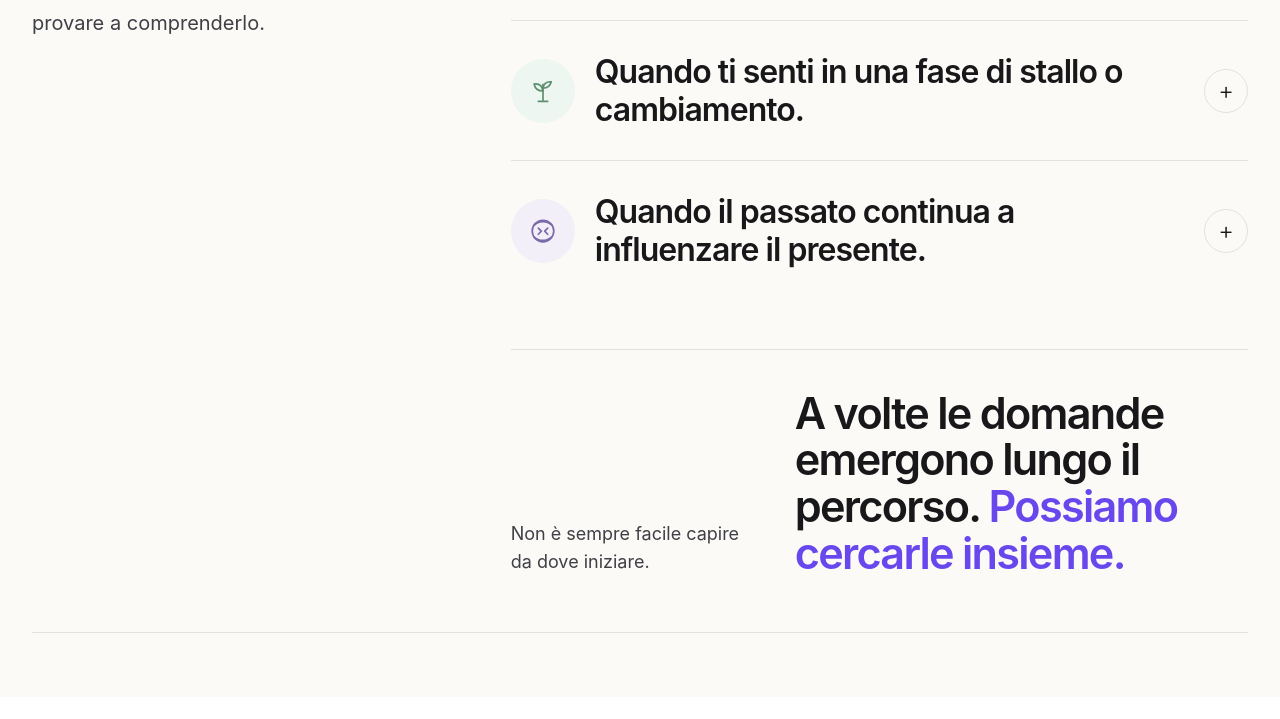
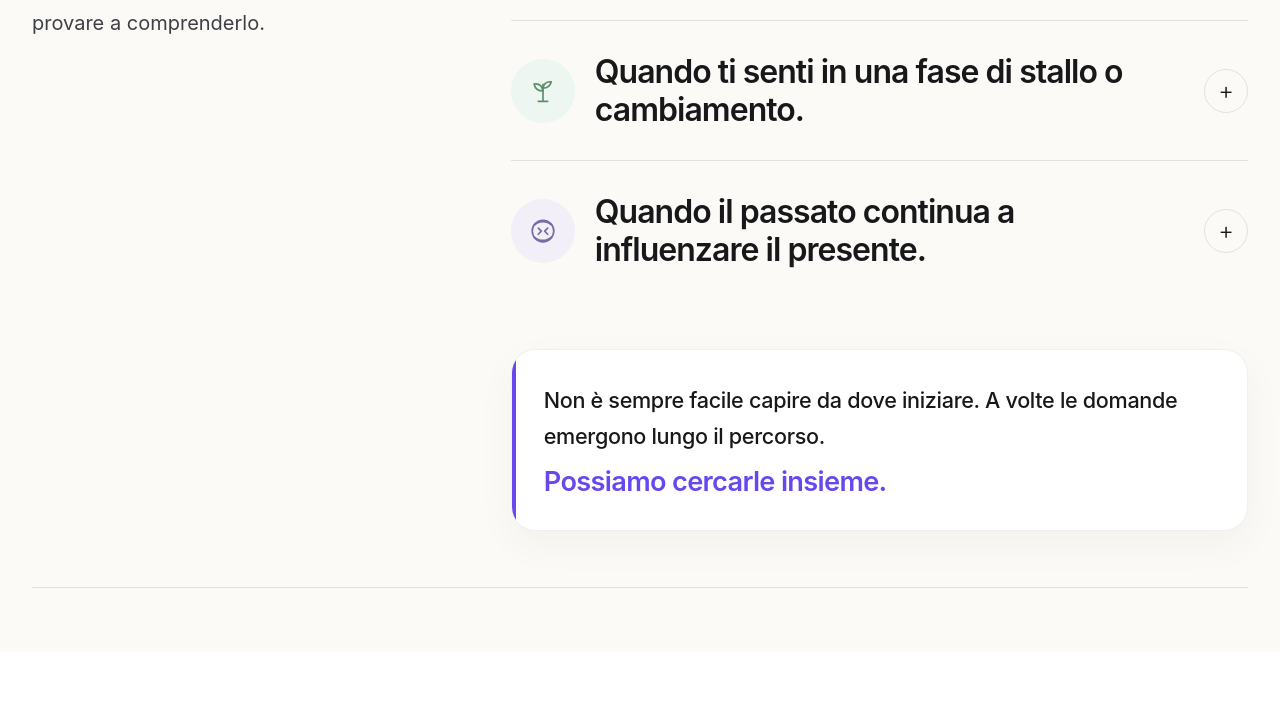
Before and after one commit to Yvanesse/giorgia-psychologist, a Next.js app: page / in a window 1280 px wide. Shown: the part 2741-3460 px from the top of the page. Built offline with nearby package versions, Linux system fonts and the light colour scheme; no server answers.

Commit message:
ui: modernize when useful closing block

```diff
--- a/src/components/sections/WhenUsefulSection.tsx
+++ b/src/components/sections/WhenUsefulSection.tsx
@@ -136,14 +136,14 @@ export function WhenUsefulSection() {
               })}
             </div>
 
-            <div className="mt-10 border-t border-black/10 pt-8 sm:mt-12 sm:pt-10">
-              <div className="grid gap-4 lg:grid-cols-[0.7fr_1.3fr] lg:items-end lg:gap-10">
-                <p className="max-w-md text-base leading-7 text-ink-soft sm:text-lg">
-                  {whenUsefulContent.closing}
+            <div className="mt-10 sm:mt-12">
+              <div className="relative overflow-hidden rounded-[1.5rem] border border-black/[0.06] bg-white px-6 py-7 shadow-[0_14px_40px_rgba(24,24,27,0.04)] sm:px-8 sm:py-8">
+                <div aria-hidden="true" className="absolute left-0 top-0 h-full w-1 bg-[#6848ed]" />
+                <p className="max-w-3xl text-[1.2rem] font-medium leading-8 tracking-[-0.015em] text-ink sm:text-[1.35rem] sm:leading-9">
+                  {whenUsefulContent.closing} A volte le domande emergono lungo il percorso.
                 </p>
-                <p className="max-w-3xl text-[1.9rem] font-semibold leading-[1.08] tracking-[-0.04em] text-ink sm:text-[2.35rem] lg:text-[2.7rem]">
-                  A volte le domande emergono lungo il percorso.{" "}
-                  <span className="text-[#6848ed]">Possiamo cercarle insieme.</span>
+                <p className="mt-3 max-w-3xl text-[1.45rem] font-semibold leading-[1.2] tracking-[-0.025em] text-[#6848ed] sm:text-[1.7rem]">
+                  Possiamo cercarle insieme.
                 </p>
               </div>
             </div>
```
